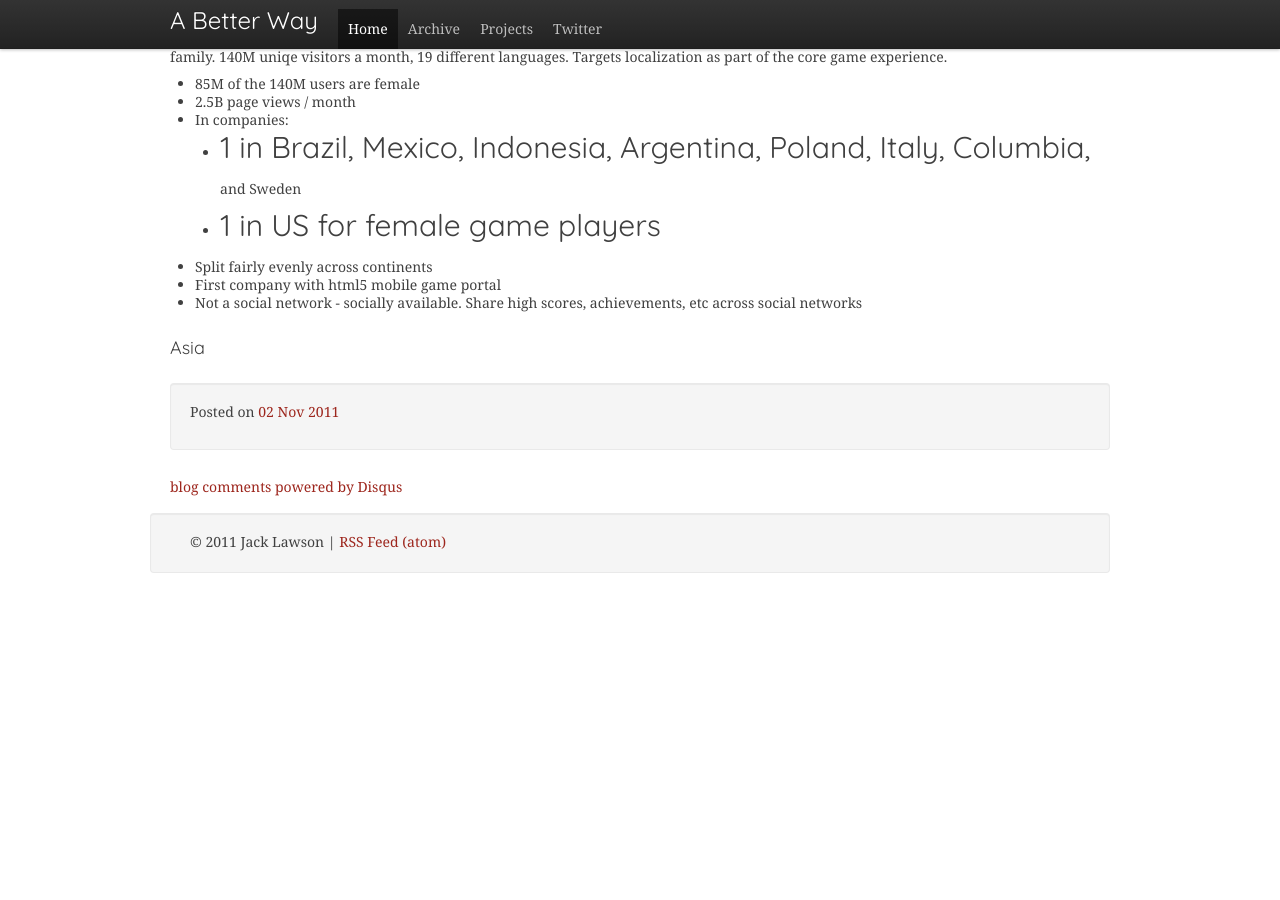
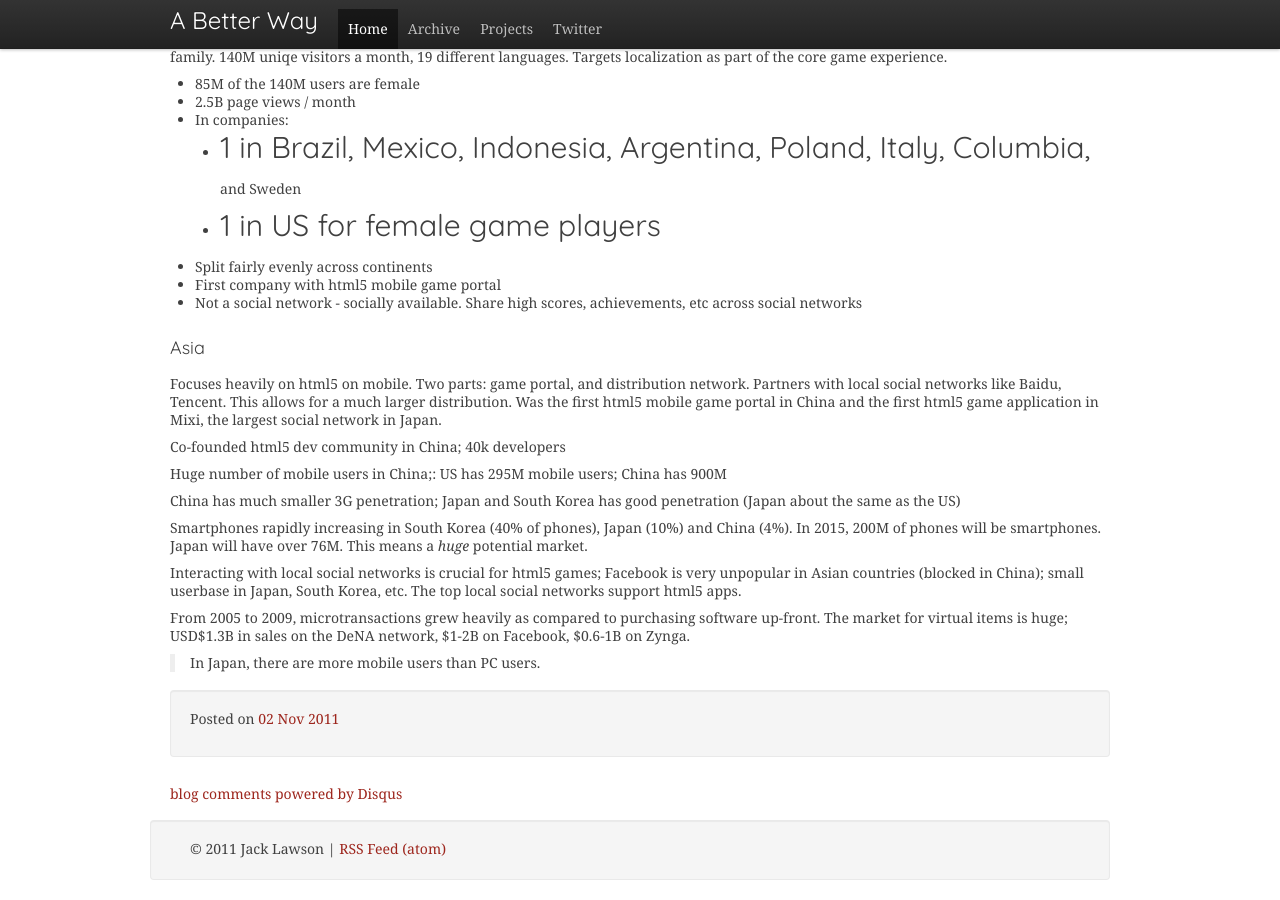
Before and after one commit to ajacksified/ajacksified.github.com, a Jekyll site: the page built from _posts/2011-11-02-new-game-conf-liveblog-2.markdown, in a window 1280 px wide and 900 px high, scrolled down 4532 px. Built offline with Jekyll 4.4.1, drawn with Linux system fonts in a browser that asks for light colours; nearby versions of some CDN libraries; some web fonts are replaced; Markdown is read by kramdown in place of the engine named in the settings; comment, search, counter and statistics services are not loaded; before the commit the page ends 5125 px from its top, so only the background shows below that.

Commit message:
Day 2 - Robert & Chen

```diff
--- a/_posts/2011-11-02-new-game-conf-liveblog-2.markdown
+++ b/_posts/2011-11-02-new-game-conf-liveblog-2.markdown
@@ -282,3 +282,30 @@
   etc across social networks
 
 ### Asia
+
+Focuses heavily on html5 on mobile. Two parts: game portal, and distribution
+network. Partners with local social networks like Baidu, Tencent. This allows
+for a much larger distribution. Was the first html5 mobile game portal in China
+and the first html5 game application in Mixi, the largest social network in
+Japan.
+
+Co-founded html5 dev community in China; 40k developers
+
+Huge number of mobile users in China;: US has 295M mobile users; China has 900M
+
+China has much smaller 3G penetration; Japan and South Korea has good penetration
+(Japan about the same as the US)
+
+Smartphones rapidly increasing in South Korea (40% of phones), Japan (10%)
+and China (4%). In 2015, 200M of phones will be smartphones. Japan will have
+over 76M. This means a *huge* potential market.
+
+Interacting with local social networks is crucial for html5 games; Facebook is
+very unpopular in Asian countries (blocked in China); small userbase in Japan,
+South Korea, etc. The top local social networks support html5 apps.
+
+From 2005 to 2009, microtransactions grew heavily as compared to purchasing
+software up-front. The market for virtual items is huge; USD$1.3B in sales
+on the DeNA network, $1-2B on Facebook, $0.6-1B on Zynga.
+
+> In Japan, there are more mobile users than PC users.
```
